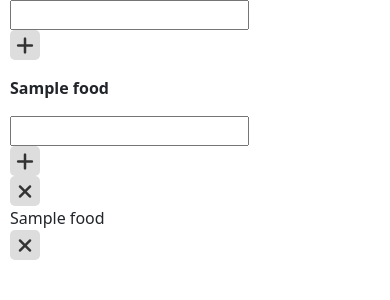
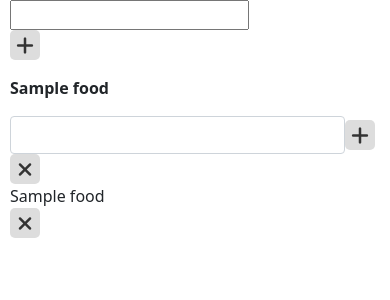
Before and after one commit to Jakob37/Home-display, a Flask app: template templates/planning.html in a window 390 px wide. Shown: the part 78-378 px from the top of the page. Run offline with Flask 3, Linux system fonts and the light colour scheme; the template is opened without the code that fills it: most values are stand-ins (such as "Sample title", 1, 10 or a date in 2020); some libraries are stand-ins or nearby versions.

Commit message:
Minimal planner

```diff
--- a/templates/planning.html
+++ b/templates/planning.html
@@ -30,19 +30,17 @@
     </div>
 </div>
 <div class="row">
-    <div class="col-md-6">
-        <form action="/planning/add_food/{{food_type}}" method="post">
-            <div class="col-md-9">
-                <input name="dish" />
+    <div class="col-md-10">
+        <form action="/planning/add_food/{{food_type}}" method="post" class="d-flex align-items-center">
+            <div class="pr-2" style="flex-grow: 1;">
+                <input type="text" name="dish" class="form-control" style="width: 100%;" />
             </div>
-            <div class="col-md-3">
-                <button type="submit" class="icon-button-small" title="Add food">
-                    <i class="fas fa-add"></i>
-                </button>
-            </div>
+            <button type="submit" class="icon-button-small" title="Add food" style="margin-right: 5px;">
+                <i class="fas fa-add"></i>
+            </button>
         </form>
     </div>
-    <div class="col-md-1">
+    <div class="col-md-2">
         <form action="/planning/remove_food_type/{{food_type}}" method="post">
             <button type="submit" class="icon-button-small" title="Remove food type">
                 <i class="fas fa-remove"></i>
```
